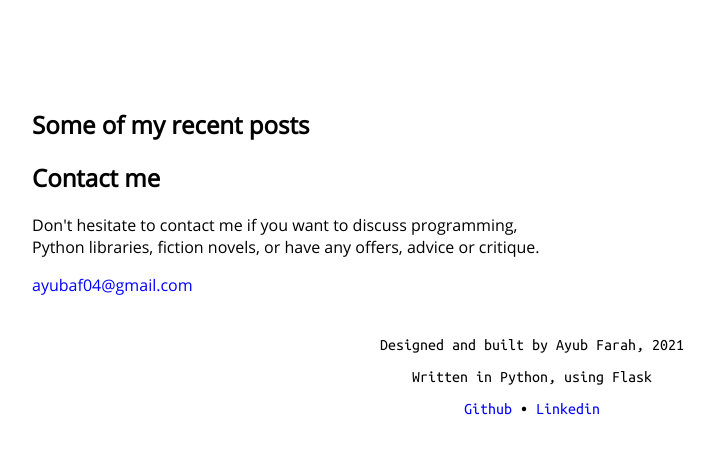
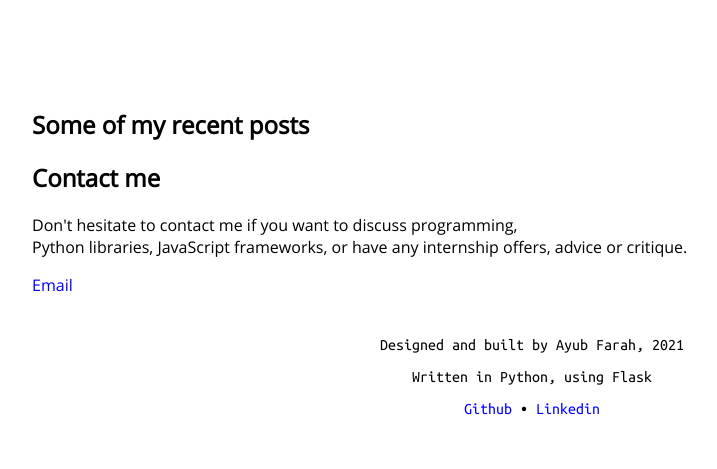
Before and after one commit to ayubf/flask-portfolio, a Flask app: page / in a window 1280 px wide. Shown: the part 789-1258 px from the top of the page, without its empty margins (108-825 px from the left). Run offline with Flask 2, Linux system fonts and the light colour scheme; data that the repository does not hold is empty.

Commit message:
Preparing for delpoyment

```diff
--- /dev/null
+++ b/requirements.txt
@@ -0,0 +1,5 @@
+Flask==2.0.2
+Flask_Cors==3.0.10
+flask_mongoengine==1.0.0
+mongoengine==0.23.1
+python-dotenv==0.19.2
--- a/templates/base.j2
+++ b/templates/base.j2
@@ -7,6 +7,7 @@
 	<meta http-equiv="X-UA-Compatible" content="IE=edge">
 	<meta name="viewport" content="width=device-width, initial-scale=1.0">
 	<link rel="stylesheet" href="{{ url_for('static', filename='css/style.css') }}">
+	<link rel='icon' type='image/png' href="../static/images/icon.ico">
 	{% endblock %}
 </head>
 <body>
--- a/templates/index.j2
+++ b/templates/index.j2
@@ -59,9 +59,9 @@
 	<div class='contactDiv'>
 		<h2>Contact me</h2>
 		<p>
-			Don't hesitate to contact me if you want to discuss programming, <br> Python libraries, fiction novels, or have any offers, advice or critique.
+			Don't hesitate to contact me if you want to discuss programming, <br> Python libraries, JavaScript frameworks, or have any internship offers, advice or critique.
 		</p>
-		<a href='mailto:ayubaf04@gmail.com'>ayubaf04@gmail.com</a>
+		<a href='mailto:ayubaf04@gmail.com'>Email</a>
 	</div>
 </div>
 {% endblock %}
```
Also changed, not shown: 1 other file.
